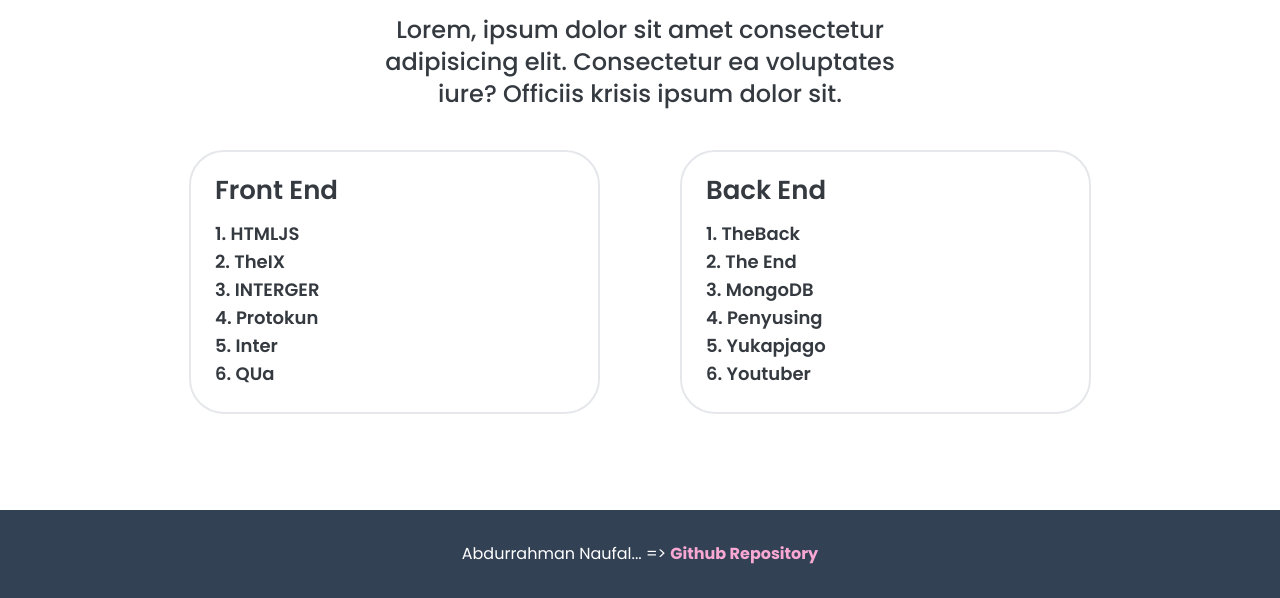
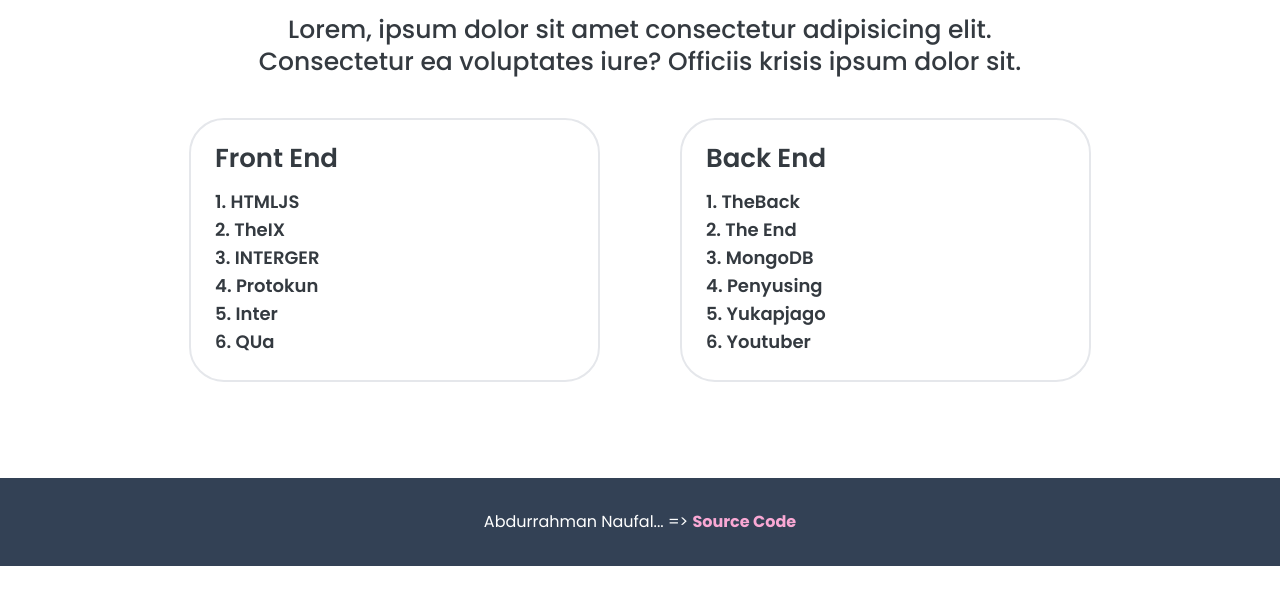
Before and after one commit to nfal001/slicing-tailwind, a website: page index.html in a window 1280 px wide. Shown: the part 528-1126 px from the top of the page. After the commit the page ends 1094 px from the top, so only its background shows below. Drawn offline with Linux system fonts and the light colour scheme.

Commit message:
v.01i
.gitignore for some useless assets

```diff
--- a/index.html
+++ b/index.html
@@ -34,7 +34,7 @@
       class="container px-4 mt-2 my-10 mx-auto flex flex-col justify-center items-center"
     >
       <h3 class="text-center text-lg my-6 font-semibold text-[32px]">Overview</h3>
-      <p class="text-center max-w-lg font-medium text-[1.1rem] sm:text-2xl">
+      <p class="text-center w-full sm:max-w-3xl font-medium text-[1.1rem] sm:text-2xl md:text-[25px]">
         Lorem, ipsum dolor sit amet consectetur adipisicing elit. Consectetur ea
         voluptates iure? Officiis krisis ipsum dolor sit.
       </p>
@@ -67,7 +67,7 @@
     </div>
     <div class="w-full mt-8 py-8 bg-slate-700 ">
       <p class="text-center text-white">
-        <a href="https://github.com/nfal001/slicing-tailwind"> Abdurrahman Naufal... => <span class="text-pink-300 font-bold">Github Repository</span></a>
+        <a href="https://github.com/nfal001/slicing-tailwind"> Abdurrahman Naufal... => <span class="text-pink-300 font-bold">Source Code</span></a>
       </p>
     </div>
   </body>
```
Also changed, not shown: assets/css/output.css, 1 other file.
